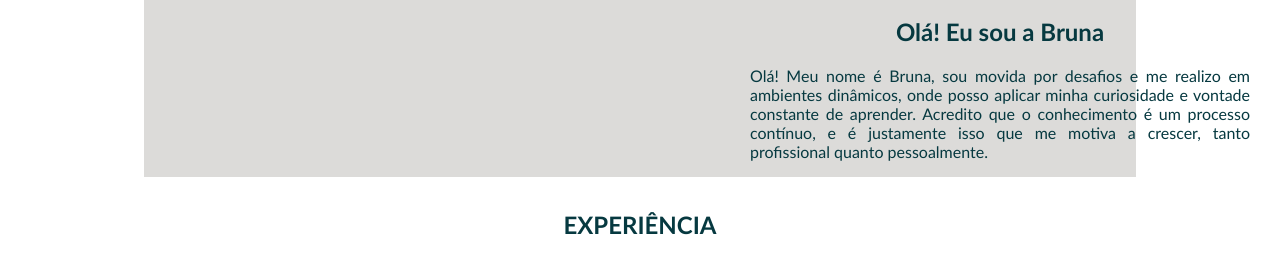
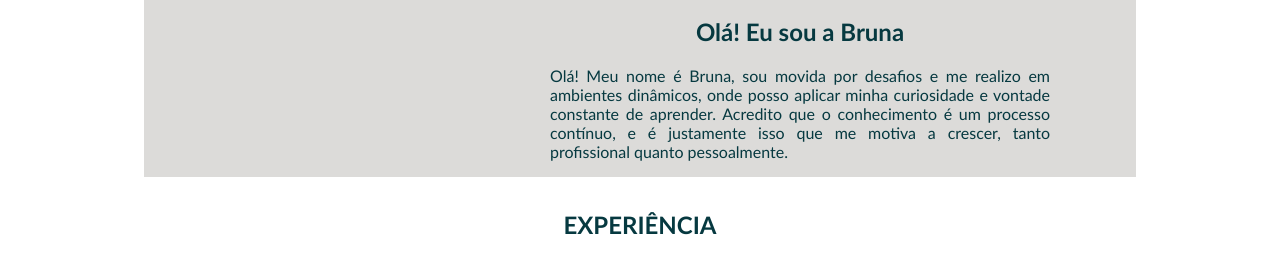
Before and after one commit to bruna-oliveiraC/PrimeiroSite, a website: page index.html in a window 1280 px wide. Shown: the part 513-769 px from the top of the page. Drawn offline with Linux system fonts and the light colour scheme.

Commit message:
Update styles.css

```diff
--- a/styles.css
+++ b/styles.css
@@ -142,7 +142,7 @@ h4 {
   width: 500px;
   height: 100px;
   top: 510px;
-  left: 750px;
+  left: 550px;
   color: #063940;
   text-align: justify;
 }
```
